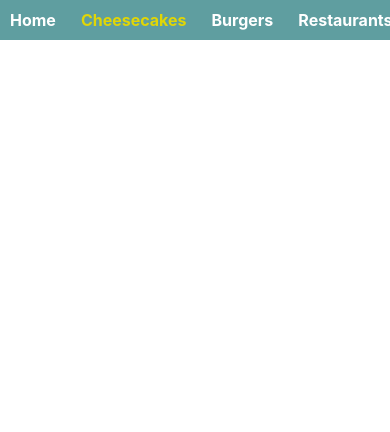
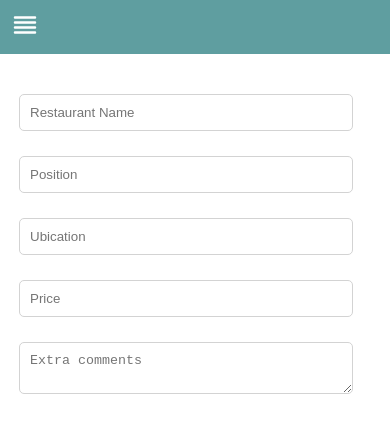
Before and after one commit to javirro/food-ranking-ui, a React (Create React App) app: page /cheesecakes in a window 390 px wide. Shown: the top 432 px of the page. Built offline with nearby package versions, Linux system fonts and the light colour scheme.

Commit message:
Add TextInputs components. Responsive text inputs

```diff
--- a/src/App.js
+++ b/src/App.js
@@ -1,6 +1,10 @@
 import { BrowserRouter, Routes, Route } from "react-router-dom"
 import Home from "./Routes/Home"
+import Cheesecakes from "./Routes/Cheesecakes"
+import Burgers from "./Routes/Burgers"
+import Restaurants from "./Routes/Restaurants"
 import NavBar from "./Routes/NavBar"
+
 function App() {
 
   return (
@@ -9,9 +13,9 @@ function App() {
       <NavBar />
         <Routes>
           <Route path="/" element={<Home />} />
-          <Route path="/cheesecakes" element={<Home />} />
-          <Route path="/burgers" element={<Home />} />
-          <Route path="/restaurants" element={<Home />} />
+          <Route path="/cheesecakes" element={<Cheesecakes />} />
+          <Route path="/burgers" element={<Burgers />} />
+          <Route path="/restaurants" element={<Restaurants />} />
         </Routes>
       </BrowserRouter>
     </div>
--- /dev/null
+++ b/src/Components/AddItemButton.jsx
@@ -0,0 +1,5 @@
+const AddItemButton = () => {
+
+}
+
+export default AddItemButton
--- /dev/null
+++ b/src/Components/TextInputs.jsx
@@ -0,0 +1,14 @@
+import '../Styles/textInputs.css'
+const TextInputs = ({ data, setData }) => {
+  return (
+    <section className="inputs-container">
+      <input type="text" onChange={(ev) => setData(s => ({ ...s, name: ev.target.value }))} placeholder="Restaurant Name" className="text-inputs" maxLength={120} />
+      <input type="text" onChange={(ev) => setData(s => ({ ...s, position: ev.target.value }))} placeholder="Position" className="text-inputs" />
+      <input type="text" onChange={(ev) => setData(s => ({ ...s, ubication: ev.target.value }))} placeholder="Ubication" className="text-inputs" />
+      <input type="text" onChange={(ev) => setData(s => ({ ...s, price: ev.target.value }))} placeholder="Price" className="text-inputs" />
+      <textarea type="text" onChange={(ev) => setData(s => ({ ...s, extra: ev.target.value }))} placeholder="Extra comments" className="text-inputs" maxLength={256} />
+    </section>)
+
+}
+
+export default TextInputs
--- /dev/null
+++ b/src/Routes/Burgers.jsx
@@ -0,0 +1,8 @@
+import React from "react"
+const Burgers = () => {
+  return(<div>
+
+  </div>)
+}
+
+export default Burgers
--- /dev/null
+++ b/src/Routes/Cheesecakes.jsx
@@ -0,0 +1,17 @@
+import React, { useState } from "react"
+import TextInputs from "../Components/TextInputs"
+const Cheesecakes = () => {
+  const [data, setData] = useState({
+    name: null,
+    position: null,
+    ubication: null,
+    price: null,
+    extra: null
+  })
+  return (
+    <main className="main-routes-container">
+      <TextInputs data={data} setData={setData} />
+    </main>)
+}
+
+export default Cheesecakes
--- /dev/null
+++ b/src/Routes/Restaurants.jsx
@@ -0,0 +1,8 @@
+import React from "react"
+const Restaurants = () => {
+  return(<div>
+
+  </div>)
+}
+
+export default Restaurants
--- a/src/Styles/navbar.css
+++ b/src/Styles/navbar.css
@@ -11,7 +11,7 @@ nav {
     padding: 10px;
 }
 
-@media (min-width: 375px) {
+@media (min-width: 400px) {
     .nav-icon {
         display: none;
     }
@@ -26,7 +26,7 @@ nav {
     padding: 10px;
 }
 
-@media all and (max-width: 375px) {
+@media all and (max-width: 400px) {
     .nav-items {
         display: flex;
         flex-direction: column;
--- /dev/null
+++ b/src/Styles/textInputs.css
@@ -0,0 +1,30 @@
+.inputs-container {
+    display: grid;
+    grid-template-columns: 270px 120px;
+    margin-top: 10px;
+    margin-left: 10px;
+}
+
+.text-inputs {
+    margin: 10px;
+    padding: 10px;
+    border-radius: 5px;
+    border: 1px solid lightgrey;
+    color: rgb(71, 71, 71);
+}
+
+@media (max-width: 400px) {
+    .inputs-container {
+        display: flex;
+        flex-direction: column;
+        justify-content: center;
+        align-items: center;
+        gap: 5px;
+        width: 80%;
+        padding: 20px;
+        margin-top: 10px;
+    }
+    .text-inputs {
+        width: 100%;
+    }
+}
```
Also changed, not shown: src/Styles/global.css (deleted, +0 -13 lines).
